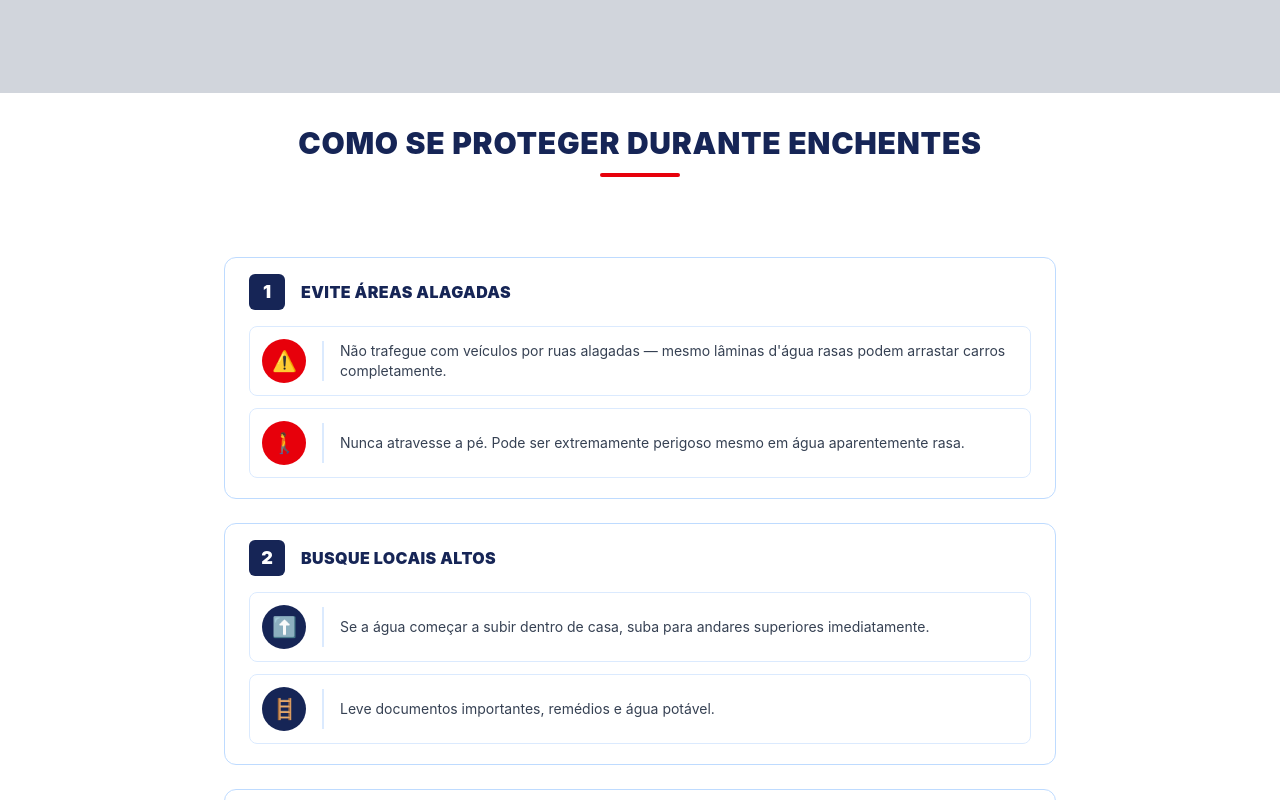
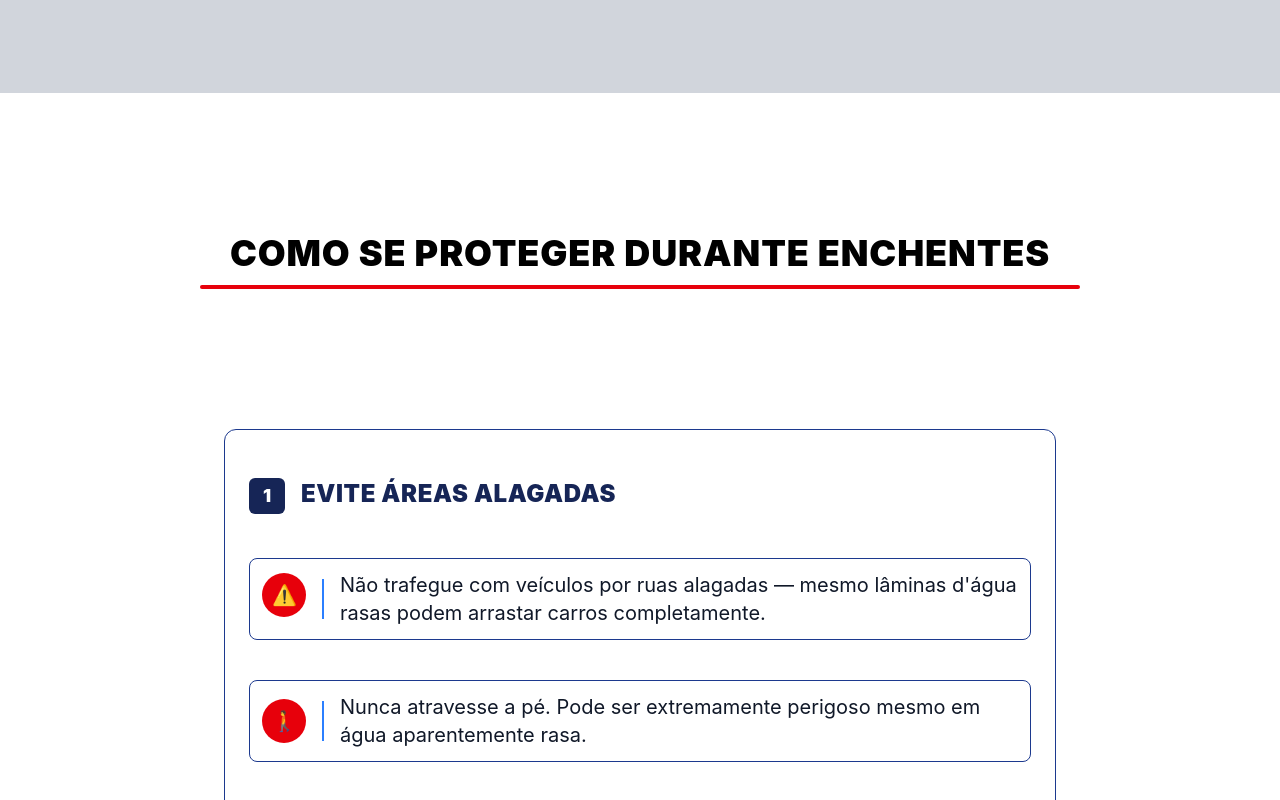
Before and after one commit to arielviniciuscyber/litoral-alerta, a React (Vite) app: page /prevencao in a window 1280 px wide. Shown: the part 2860-3660 px from the top of the page. Built offline with nearby package versions, Linux system fonts and the light colour scheme.

Commit message:
prevenção editada

```diff
--- a/src/pages/Prevencao.jsx
+++ b/src/pages/Prevencao.jsx
@@ -114,51 +114,51 @@ export default function Prevencao() {
             {/* SEÇÃO - Bloco informativo central */}
             {/* BANNER - Como se proteger durante enchentes */}
             <div style={{ textAlign: "center", marginTop: "32px", marginBottom: "32px" }}>
-    <h1 className="text-3xl font-black text-center uppercase tracking-wide text-blue-950 mb-3">
+                <h1 className="text-4xl font-black text-center uppercase tracking-wide text-black mb-3 mt-35">
                     Como se proteger durante enchentes
                 </h1>
-    <div className="w-20 h-1 bg-red-600 mx-auto rounded" />
+                <div className="w-220 h-1 bg-red-600 mx-auto rounded" />
             </div>
 
             {/* CONTEÚDO - Enchentes */}
             <div className="max-w-4xl mx-auto px-8 py-12">
 
                 {/* Seção 1 */}
-    <div className="border border-blue-200 rounded-xl mb-6 overflow-hidden">
+                <div className="border border-blue-900 rounded-xl mb-30 overflow-hidden mt-15 pb-10 ">
                     <div className="flex items-center gap-4 px-6 py-4">
-            <span className="bg-blue-950 text-white font-black text-lg w-9 h-9 flex items-center justify-center rounded-md">1</span>
-            <h3 className="text-base font-black text-blue-950 uppercase tracking-wide">Evite áreas alagadas</h3>
+                        <span className="bg-blue-950 text-white font-black text-lg w-9 h-9 flex items-center justify-center rounded-md mt-8">1</span>
+                        <h3 className="text-2xl font-black text-blue-950 uppercase tracking-wide mt-7">Evite áreas alagadas</h3>
                     </div>
-        <div className="flex flex-col gap-3 px-6 pb-5">
-            <div className="flex items-center gap-4 border border-blue-100 rounded-lg p-3">
-                <div className="bg-red-600 rounded-full w-11 h-11 flex items-center justify-center text-xl shrink-0">⚠️</div>
-                <div className="w-0.5 h-10 bg-blue-100 shrink-0" />
-                <p className="text-gray-700 text-sm">Não trafegue com veículos por ruas alagadas — mesmo lâminas d'água rasas podem arrastar carros completamente.</p>
+                    <div className="flex flex-col gap-3 px-6 pb-5 mt-7">
+                        <div className="flex items-center gap-4 border border-blue-900 rounded-lg p-3">
+                            <div className="bg-red-600 rounded-full w-11 h-11 flex items-center justify-center text-xl shrink-0 -translate-y-1">⚠️</div>
+                            <div className="w-0.5 h-10 bg-blue-500 shrink-0" />
+                            <p className="text-gray-900 text-xl">Não trafegue com veículos por ruas alagadas — mesmo lâminas d'água rasas podem arrastar carros completamente.</p>
                         </div>
-            <div className="flex items-center gap-4 border border-blue-100 rounded-lg p-3">
+                        <div className="flex items-center gap-4 border border-blue-900 rounded-lg p-3 mt-7">
                             <div className="bg-red-600 rounded-full w-11 h-11 flex items-center justify-center text-xl shrink-0">🚶</div>
-                <div className="w-0.5 h-10 bg-blue-100 shrink-0" />
-                <p className="text-gray-700 text-sm">Nunca atravesse a pé. Pode ser extremamente perigoso mesmo em água aparentemente rasa.</p>
+                            <div className="w-0.5 h-10 bg-blue-500 shrink-0" />
+                            <p className="text-gray-900 text-xl">Nunca atravesse a pé. Pode ser extremamente perigoso mesmo em água aparentemente rasa.</p>
                         </div>
                     </div>
                 </div>
 
                 {/* Seção 2 */}
-    <div className="border border-blue-200 rounded-xl mb-6 overflow-hidden">
-        <div className="flex items-center gap-4 px-6 py-4">
-            <span className="bg-blue-950 text-white font-black text-lg w-9 h-9 flex items-center justify-center rounded-md">2</span>
-            <h3 className="text-base font-black text-blue-950 uppercase tracking-wide">Busque locais altos</h3>
+                <div className="border border-blue-900 rounded-xl mb-6 overflow-hidden pb-10 ml-auto">
+                    <div className="flex items-center gap-4 px-6 py-4 ">
+                        <span className="bg-blue-950 text-white font-black text-lg w-9 h-9 flex items-center justify-center rounded-md mt-7">2</span>
+                        <h3 className="text-2xl font-black text-blue-950 uppercase tracking-wide mt-7">Busque locais altos</h3>
                     </div>
-        <div className="flex flex-col gap-3 px-6 pb-5">
-            <div className="flex items-center gap-4 border border-blue-100 rounded-lg p-3">
+                    <div className="flex flex-col gap-3 px-6 pb-5 mt-7">
+                        <div className="flex items-center gap-4 border border-blue-900 rounded-lg p-3">
                             <div className="bg-blue-950 rounded-full w-11 h-11 flex items-center justify-center text-xl shrink-0">⬆️</div>
-                <div className="w-0.5 h-10 bg-blue-100 shrink-0" />
-                <p className="text-gray-700 text-sm">Se a água começar a subir dentro de casa, suba para andares superiores imediatamente.</p>
+                            <div className="w-0.5 h-10 bg-blue-400 shrink-0" />
+                            <p className="text-gray-900 text-lg">Se a água começar a subir dentro de casa, suba para andares superiores imediatamente.</p>
                         </div>
-            <div className="flex items-center gap-4 border border-blue-100 rounded-lg p-3">
+                        <div className="flex items-center gap-4 border border-blue-900 rounded-lg p-3 mt-7">
                             <div className="bg-blue-950 rounded-full w-11 h-11 flex items-center justify-center text-xl shrink-0">🪜</div>
-                <div className="w-0.5 h-10 bg-blue-100 shrink-0" />
-                <p className="text-gray-700 text-sm">Leve documentos importantes, remédios e água potável.</p>
+                            <div className="w-0.5 h-10 bg-blue-400 shrink-0" />
+                            <p className="text-gray-900 text-lg">Leve documentos importantes, remédios e água potável.</p>
                         </div>
                     </div>
                 </div>
```
Lines whose indentation alone changed are shown as unchanged.
